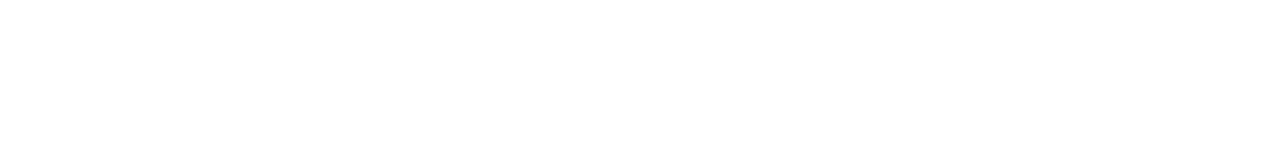
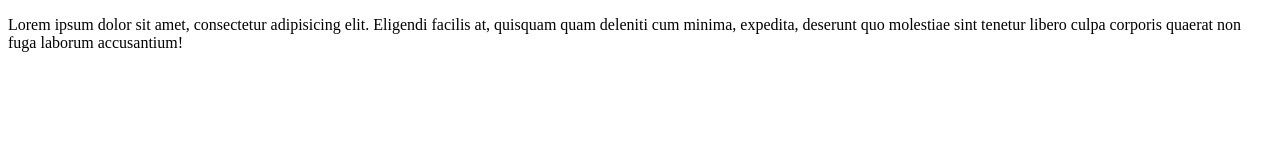
Before and after one commit to MyintThuHein/git-july, a plain HTML site: page gui.html in a window 1280 px wide. Drawn offline with Linux system fonts and the light colour scheme.

Commit message:
gui modified and css file added

```diff
--- a/gui.html
+++ b/gui.html
@@ -1,11 +1,15 @@
 <!DOCTYPE html>
 <html lang="en">
-<head>
-    <meta charset="UTF-8">
-    <meta name="viewport" content="width=device-width, initial-scale=1.0">
+  <head>
+    <meta charset="UTF-8" />
+    <meta name="viewport" content="width=device-width, initial-scale=1.0" />
     <title>Document</title>
-</head>
-<body>
-
-</body>
+  </head>
+  <body>
+    <p>
+      Lorem ipsum dolor sit amet, consectetur adipisicing elit. Eligendi facilis
+      at, quisquam quam deleniti cum minima, expedita, deserunt quo molestiae
+      sint tenetur libero culpa corporis quaerat non fuga laborum accusantium!
+    </p>
+  </body>
 </html>
```
Also changed, not shown: style.css (added).
